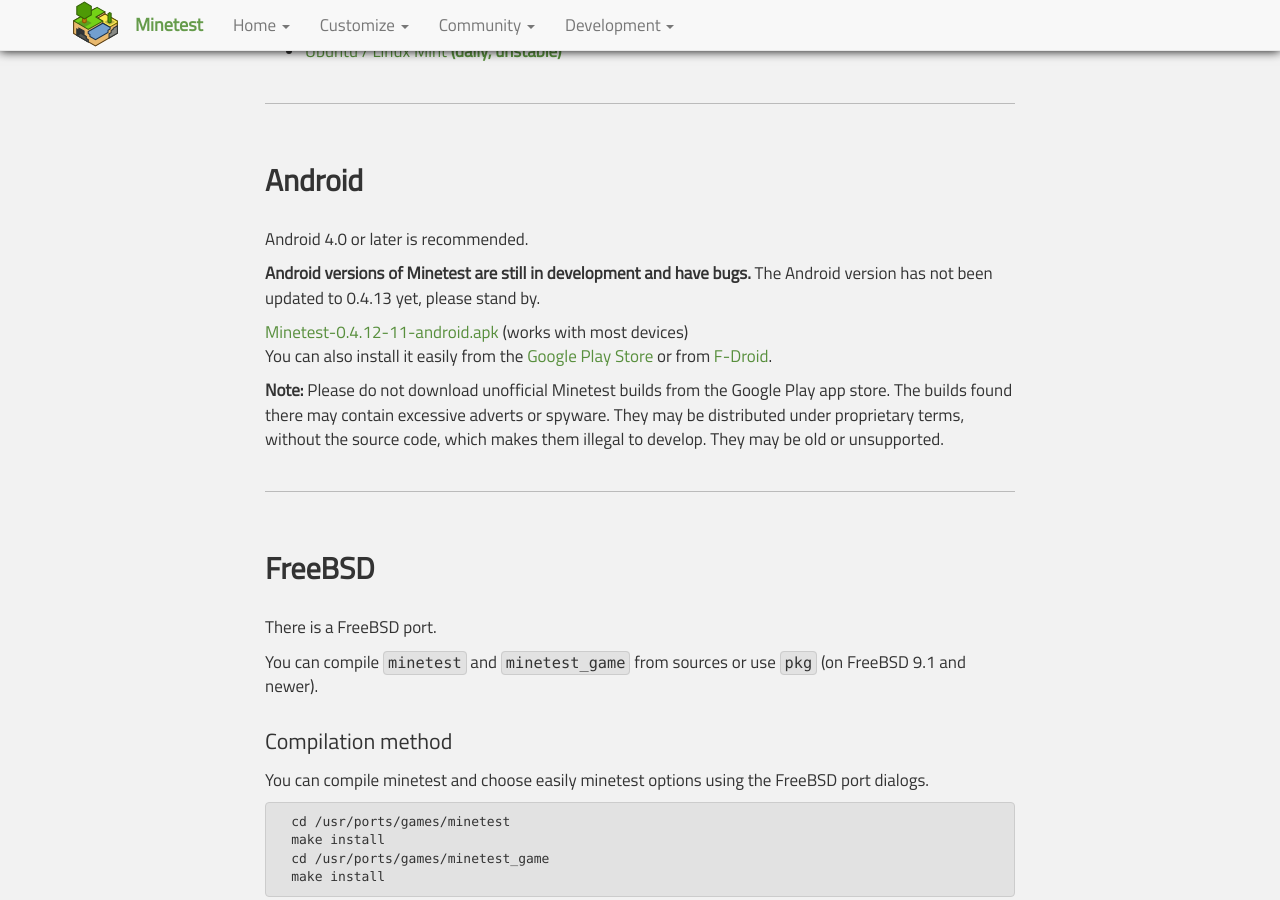
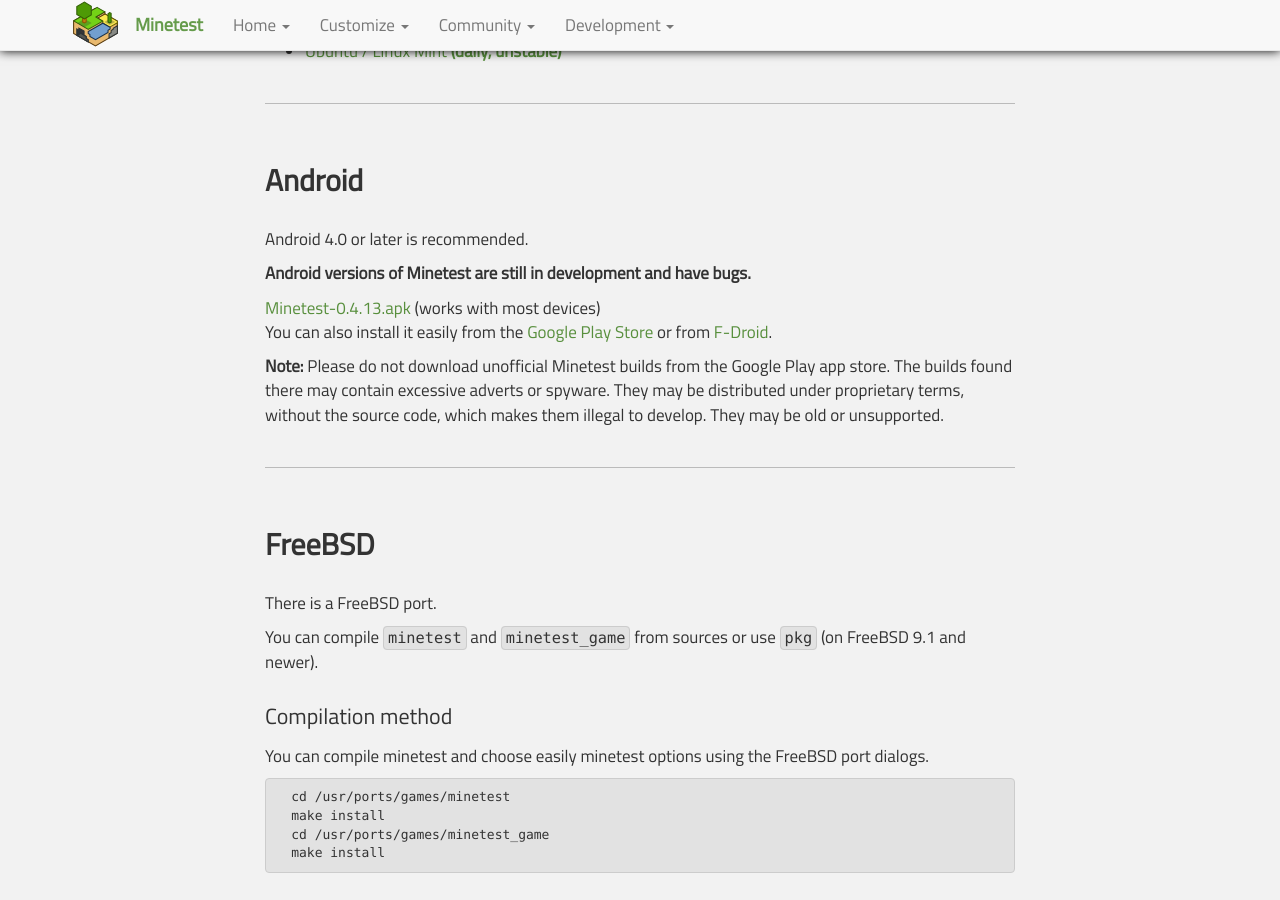
Before and after one commit to minetest/minetest.github.io, a Jekyll site: the page built from downloads.html, in a window 1280 px wide and 900 px high, scrolled down 2073 px. Built offline with Jekyll 4.4.1, drawn with Linux system fonts in a browser that asks for light colours; comment, search, counter and statistics services are not loaded.

Commit message:
Update android download hints to 0.4.13 release

```diff
--- a/downloads.html
+++ b/downloads.html
@@ -98,11 +98,11 @@ redirect_from:
 <p>Android 4.0 or later is recommended.</p>
 
 <p>
-  <strong>Android versions of Minetest are still in development and have bugs.</strong> The Android version has not been updated to 0.4.13 yet, please stand by.
+  <strong>Android versions of Minetest are still in development and have bugs.</strong>
 </p>
 
 <p>
-  <a href="https://github.com/minetest/minetest/releases/download/0.4.12/Minetest-0.4.12.11-android.apk">Minetest-0.4.12-11-android.apk</a> (works with most devices)<br>
+  <a href="https://github.com/minetest/minetest/releases/download/0.4.13/Minetest-0.4.13.apk">Minetest-0.4.13.apk</a> (works with most devices)<br>
   You can also install it easily from the <a href="https://play.google.com/store/apps/details?id=net.minetest.minetest">Google Play Store</a> or from <a href="https://f-droid.org/repository/browse/?fdid=net.minetest.minetest">F-Droid</a>.
 </p>
 
```
